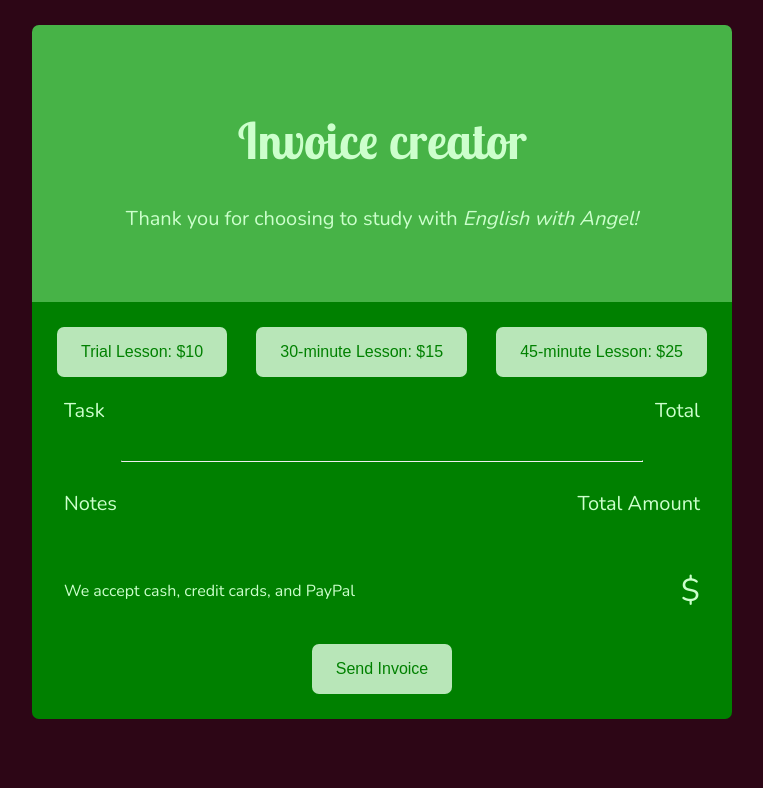
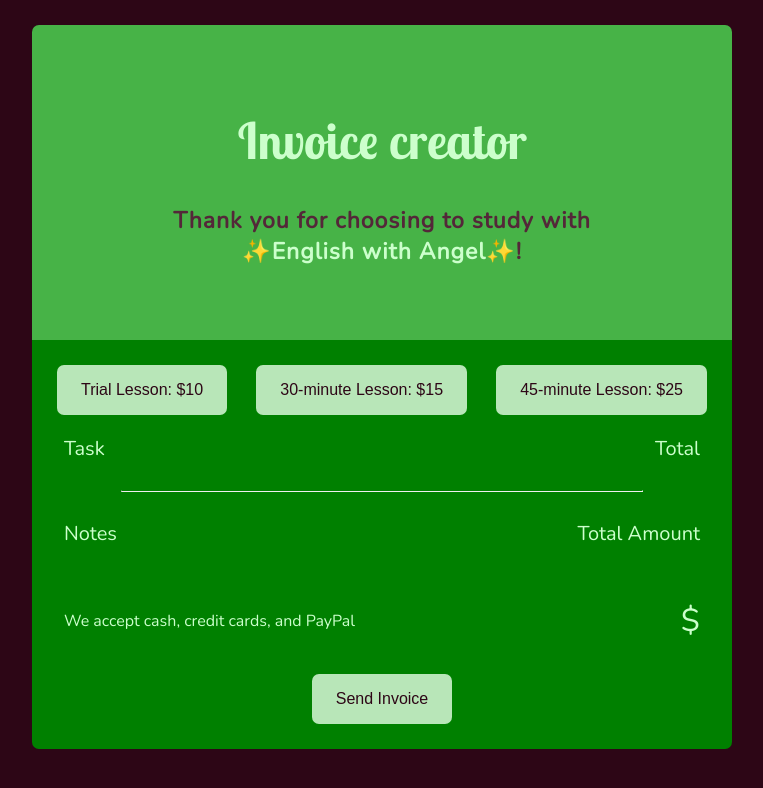
Before and after one commit to ThinkerDreamer/animated-spoon, a Jekyll site: the page invoice-gen-solo-project/index.html, which Jekyll copies as it is, in a window 1280 px wide. Shown: the top 788 px of the page, without its empty margins (258-1021 px from the left). Built offline with Jekyll 4.4.1, drawn with Linux system fonts in a browser that asks for light colours.

```diff
--- a/invoice-gen-solo-project/index.css
+++ b/invoice-gen-solo-project/index.css
@@ -20,7 +20,7 @@ button {
     margin: 0;
     text-decoration: none;
     background: var(--my-button-background);
-    color: var(--my-main-background);
+    color: var(--my-background-color);
     font-size: 1rem;
     cursor: pointer;
     text-align: center;
@@ -48,6 +48,7 @@ body {
     max-width: 700px;
     margin: 0 auto;
     text-align: center;
+    font-family: 'Nunito', sans-serif;
 }
 
 header {
@@ -59,18 +60,38 @@ header {
     margin-top: 25px;
 }
 
-.callout-text {
-    font-style: italic;
-    text-align: center;
-}
-
 h1 {
     font-family: 'Lobster Two', cursive;
     font-size: 50px;
 }
 
+header p {
+    color: #542739;
+    font-weight: bold;
+    letter-spacing: 1px;
+    font-size: 23px;
+}
+
+
+.callout-text {
+    color: var(--my-main-text);
+    text-align: center;
+    transition: color 1s;
+}
+
+.callout-text:hover {
+    color: #72314A;
+}
+
+.animation2 {
+    transition: font-style 1s;
+}
+
+.animation2:hover {
+    font-style: italic;
+}
+
 p {
-    font-family: 'Nunito', sans-serif;
     font-size: 20px;
 }
 
@@ -92,6 +113,25 @@ button {
 
 .key-line {
     display: flex;
+}
+
+.list-container {
+    display: flex;
+    justify-content: space-between;
+}
+
+ol {
+    list-style-type: none;
+    margin: 0;
+    padding: 0;
+  }
+
+li.left-align {
+    width: 100%;
+}
+
+li.right-align {
+    width: 100%;
 }
 
 .small-note {
--- a/invoice-gen-solo-project/index.html
+++ b/invoice-gen-solo-project/index.html
@@ -12,7 +12,7 @@
         <div class="content">
             <header>
                 <h1>Invoice creator</h1>
-                <p>Thank you for choosing to study with <span class="callout-text">English with Angel!</span></p>
+                <p>Thank you for choosing to study with <br>✨<span class="callout-text"><span class="animation2">English with Angel</span></span>✨!</p>
             </header>
             <main>
                 <div class="btn-container">
@@ -25,8 +25,12 @@
                     <p class="left-align small-note">Task</p>
                     <p class="right-align small-note">Total</p>
                 </div>
-                <ol id="item-list">
-                </ol>
+                <div class="list-container">
+                    <ol id="item-list">
+                    </ol>
+                    <ol id="price-list">
+                    </ol>
+                </div>
                 <hr>
                 <div class="key-line">
                     <p class="left-align small-note">Notes</p>
@@ -34,10 +38,11 @@
                 </div>
                 <div class="bottom-items">
                     <p class="left-align small-note">We accept cash, credit cards, and PayPal</p>
-                    <p class="right-align small-note">$</p>
+                    <p id="total-el" class="right-align small-note">$</p>
                 </div>
                 <button id="send-btn">Send Invoice</button>
             </main>
         </div> <!-- End content -->
+        <script src="index.js"></script>
     </body>
 </html>
--- a/invoice-gen-solo-project/index.js
+++ b/invoice-gen-solo-project/index.js
@@ -1,2 +1,64 @@
-const itemList = document.getElementById("item-list");
-console.log(itemList);
+const itemList = document.querySelector("#item-list");
+const priceList = document.querySelector("#price-list");
+const trialBtn = document.querySelector("#trial-btn");
+const thirtyBtn = document.querySelector("#thirty-btn");
+const fortyFiveBtn = document.querySelector("#forty-five-btn");
+const totalEl = document.querySelector("#total-el");
+const sendBtn = document.querySelector("#send-btn");
+let totalPrice = 0;
+
+function updateTotalPrice() {
+    totalEl.textContent = `\$${totalPrice}`;
+}
+
+trialBtn.addEventListener("click", function(){
+    let itemName = document.createElement("li");
+    itemName.textContent = "30-minute trial lesson";
+    itemName.setAttribute("class", "left-align");
+    itemList.append(itemName);
+    let itemPrice = document.createElement("li");
+    priceList.append(itemPrice);
+    itemPrice.textContent = "$10";
+    itemPrice.setAttribute("class", "right-align");
+    totalPrice += 10;
+    trialBtn.setAttribute("disabled", "disabled");
+    updateTotalPrice();
+})
+
+thirtyBtn.addEventListener("click", function(){
+    let itemName = document.createElement("li");
+    itemName.textContent = "30-minute regular lesson";
+    itemName.setAttribute("class", "left-align");
+    itemList.append(itemName);
+    let itemPrice = document.createElement("li");
+    priceList.append(itemPrice);
+    itemPrice.textContent = "$15";
+    itemPrice.setAttribute("class", "right-align");
+    totalPrice += 15;
+    thirtyBtn.setAttribute("disabled", "disabled");
+    updateTotalPrice();
+})
+
+fortyFiveBtn.addEventListener("click", function(){
+    let itemName = document.createElement("li");
+    itemName.textContent = "45-minute regular lesson";
+    itemName.setAttribute("class", "left-align");
+    itemList.append(itemName);
+    let itemPrice = document.createElement("li");
+    priceList.append(itemPrice);
+    itemPrice.textContent = "$25";
+    itemPrice.setAttribute("class", "right-align");
+    totalPrice += 25;
+    fortyFiveBtn.setAttribute("disabled", "disabled");
+    updateTotalPrice();
+})
+
+sendBtn.addEventListener("click", function(){
+    if (itemList.childElementCount > 0) {
+        itemList.innerHTML = "";
+        priceList.innerHTML = "";
+        alert("Invoice sent! Thank you very much!");
+        totalPrice = 0;
+        updateTotalPrice();
+    }
+})
```
